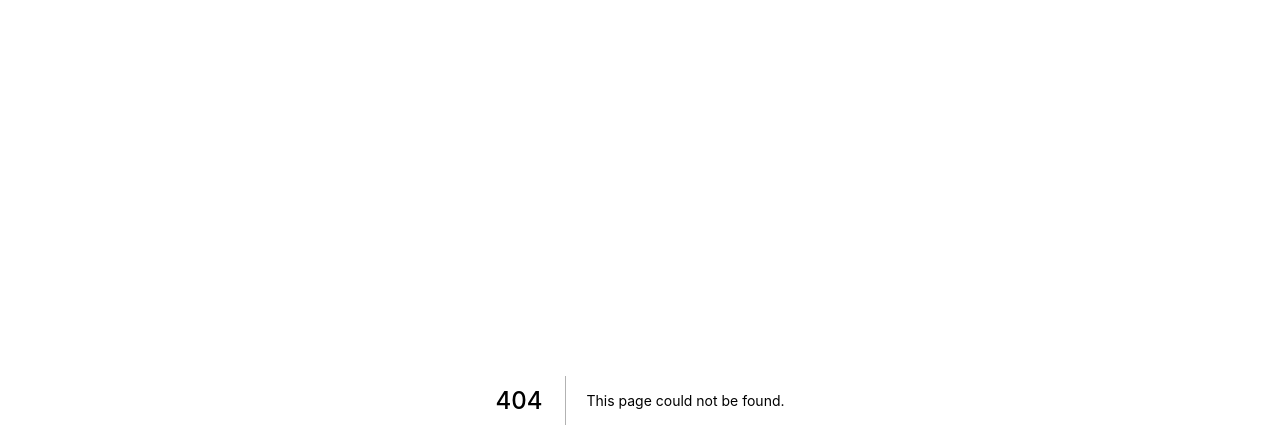
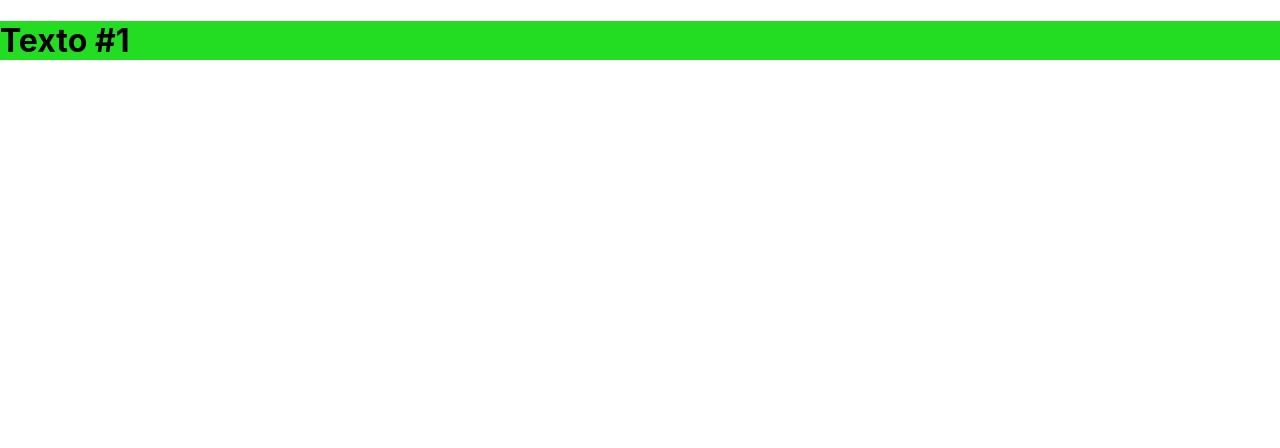
Before and after one commit to tarcisiowes/Learning-Nextjs, a Next.js app in the folder 1st-next/: page /css/usandoEstiloCondicional in a window 1280 px wide. Before the commit this address had no page. Shown: the top 448 px of the page. Built offline with nearby package versions, Linux system fonts and the light colour scheme.

Commit message:
pg + utilizando estilo condicional

```diff
--- /dev/null
+++ b/1st-next/pages/css/usandoEstiloCondicional.jsx
@@ -0,0 +1,10 @@
+import EstiloCondicional from "../../components/estiloCondicional"
+
+export default function usandoEstiloCondicional() {
+
+  return (
+    <div>
+      <EstiloCondicional numero={5} />
+    </div>
+  )
+}
```
